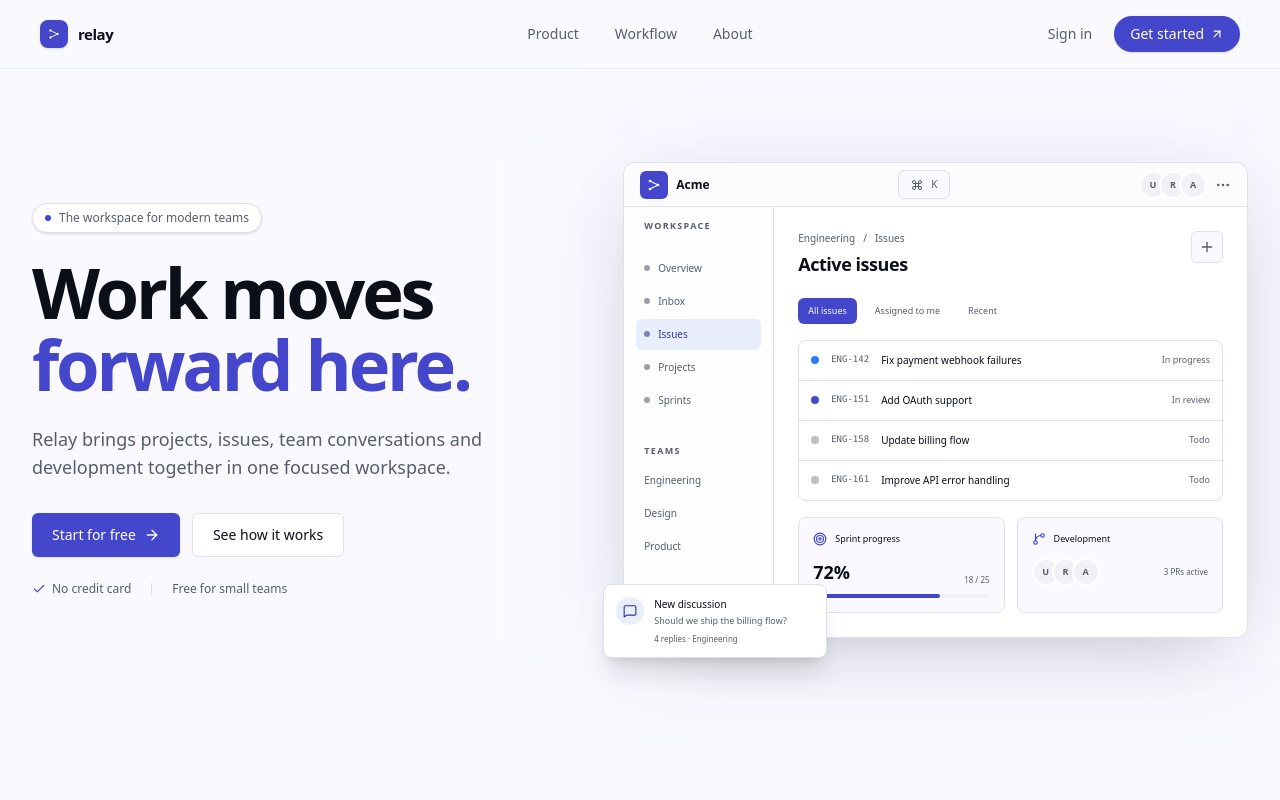
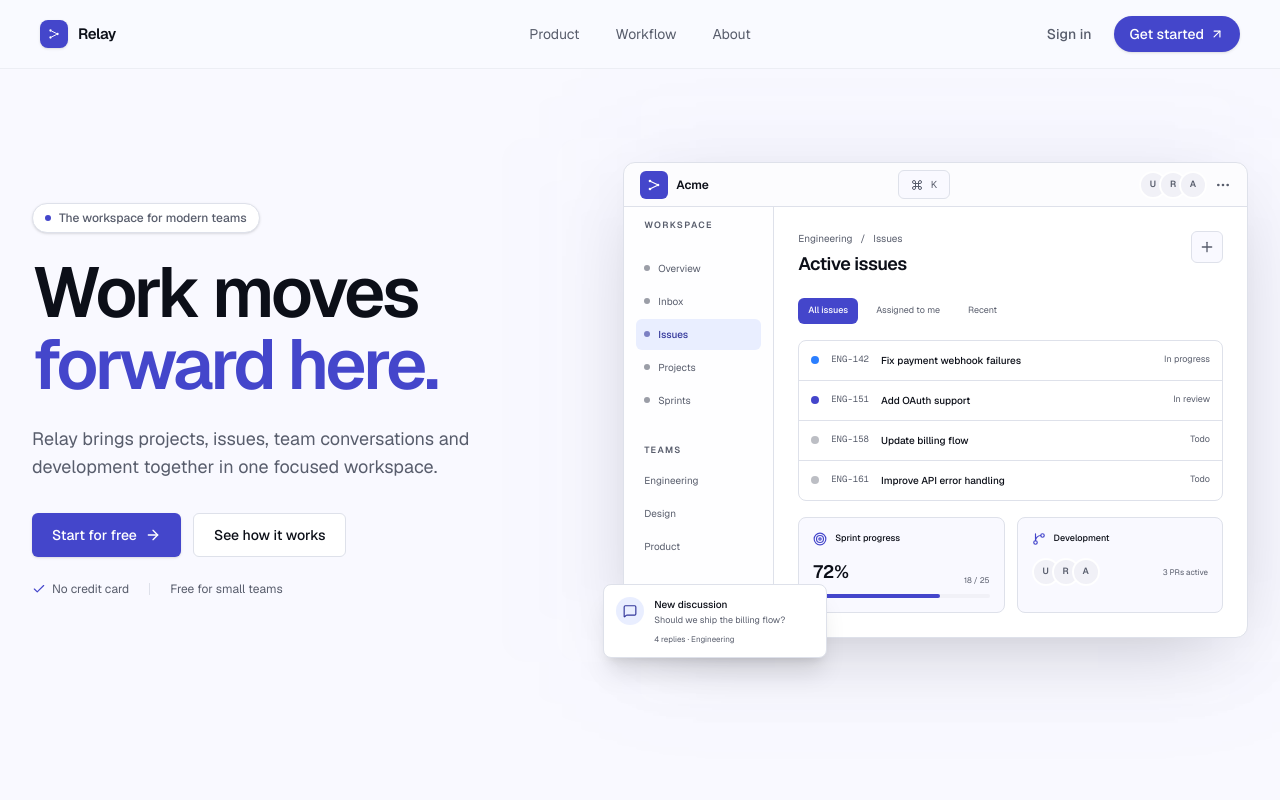
Before and after one commit to UdayVara/relay-fe, a Next.js app: page / in a window 1280 px wide. Shown: the top 800 px of the page. Built offline with nearby package versions, Linux system fonts and the light colour scheme.

Commit message:
FEAT | Font and theme udpates

```diff
--- a/src/app/(Home)/_components/Footer.tsx
+++ b/src/app/(Home)/_components/Footer.tsx
@@ -88,7 +88,7 @@ export function Footer() {
               <RelayMark />
 
               <span className="text-base font-semibold tracking-[-0.025em]">
-                relay
+                Relay
               </span>
             </Link>
 
--- a/src/app/(Home)/_components/Navbar.tsx
+++ b/src/app/(Home)/_components/Navbar.tsx
@@ -32,7 +32,7 @@ function RelayLogo() {
       </div>
 
       <span className="text-[15px] font-semibold tracking-[-0.03em]">
-        relay
+        Relay
       </span>
     </div>
   );
--- a/src/app/globals.css
+++ b/src/app/globals.css
@@ -3,128 +3,214 @@
 
 @custom-variant dark (&:is(.dark *));
 
+/* =========================================================
+   RELAY — GLOBAL THEME
+   ========================================================= */
+
 :root {
   /* ─────────────────────────────────────────
-     RELAY LIGHT THEME
+     Base
      ───────────────────────────────────────── */
 
-  /* Base */
   --background: oklch(98.5% 0.008 285);
   --foreground: oklch(17% 0.02 270);
 
-  /* Surfaces */
+  /* ─────────────────────────────────────────
+     Surfaces
+     ───────────────────────────────────────── */
+
   --card: oklch(100% 0 0);
   --card-foreground: oklch(17% 0.02 270);
 
   --popover: oklch(100% 0 0);
   --popover-foreground: oklch(17% 0.02 270);
 
-  /* Brand */
+  /* ─────────────────────────────────────────
+     Brand — Relay Violet
+     ───────────────────────────────────────── */
+
   --primary: oklch(48% 0.20 275);
   --primary-foreground: oklch(100% 0 0);
 
-  /* Secondary */
+  /* ─────────────────────────────────────────
+     Secondary
+     ───────────────────────────────────────── */
+
   --secondary: oklch(96% 0.008 285);
   --secondary-foreground: oklch(25% 0.02 270);
 
-  /* Muted */
+  /* ─────────────────────────────────────────
+     Muted
+     ───────────────────────────────────────── */
+
   --muted: oklch(96% 0.008 285);
   --muted-foreground: oklch(48% 0.025 270);
 
-  /* Accent */
+  /* ─────────────────────────────────────────
+     Accent
+     ───────────────────────────────────────── */
+
   --accent: oklch(95% 0.025 275);
   --accent-foreground: oklch(40% 0.16 275);
 
-  /* Destructive */
+  /* ─────────────────────────────────────────
+     Destructive
+     ───────────────────────────────────────── */
+
   --destructive: oklch(57% 0.22 25);
 
-  /* Borders / inputs */
+  /* ─────────────────────────────────────────
+     Borders / Inputs
+     ───────────────────────────────────────── */
+
   --border: oklch(91% 0.012 270);
   --input: oklch(91% 0.012 270);
   --ring: oklch(48% 0.20 275);
 
-  /* Charts */
+  /* ─────────────────────────────────────────
+     Charts
+     ───────────────────────────────────────── */
+
   --chart-1: oklch(48% 0.20 275);
   --chart-2: oklch(60% 0.15 160);
   --chart-3: oklch(65% 0.17 70);
   --chart-4: oklch(60% 0.18 315);
   --chart-5: oklch(60% 0.20 25);
 
-  /* Sidebar */
+  /* ─────────────────────────────────────────
+     Sidebar
+     ───────────────────────────────────────── */
+
   --sidebar: oklch(97.5% 0.008 285);
   --sidebar-foreground: oklch(25% 0.02 270);
+
   --sidebar-primary: oklch(48% 0.20 275);
   --sidebar-primary-foreground: oklch(100% 0 0);
+
   --sidebar-accent: oklch(94.5% 0.025 275);
   --sidebar-accent-foreground: oklch(40% 0.16 275);
+
   --sidebar-border: oklch(91% 0.012 270);
   --sidebar-ring: oklch(48% 0.20 275);
 
-  /* Radius */
+  /* ─────────────────────────────────────────
+     Radius
+     ───────────────────────────────────────── */
+
   --radius: 0.5rem;
 }
 
+
+/* =========================================================
+   DARK MODE
+   ========================================================= */
+
 .dark {
   /* ─────────────────────────────────────────
-     RELAY DARK THEME
+     Base
      ───────────────────────────────────────── */
 
-  /* Base */
   --background: oklch(12% 0.015 270);
   --foreground: oklch(96% 0.008 285);
 
-  /* Surfaces */
+  /* ─────────────────────────────────────────
+     Surfaces
+     ───────────────────────────────────────── */
+
   --card: oklch(15% 0.018 270);
   --card-foreground: oklch(96% 0.008 285);
 
   --popover: oklch(15% 0.018 270);
   --popover-foreground: oklch(96% 0.008 285);
 
-  /* Brand */
+  /* ─────────────────────────────────────────
+     Brand
+     ───────────────────────────────────────── */
+
   --primary: oklch(58% 0.20 275);
   --primary-foreground: oklch(100% 0 0);
 
-  /* Secondary */
+  /* ─────────────────────────────────────────
+     Secondary
+     ───────────────────────────────────────── */
+
   --secondary: oklch(19% 0.018 270);
   --secondary-foreground: oklch(91% 0.01 285);
 
-  /* Muted */
+  /* ─────────────────────────────────────────
+     Muted
+     ───────────────────────────────────────── */
+
   --muted: oklch(19% 0.018 270);
   --muted-foreground: oklch(66% 0.025 270);
 
-  /* Accent */
+  /* ─────────────────────────────────────────
+     Accent
+     ───────────────────────────────────────── */
+
   --accent: oklch(23% 0.06 275);
   --accent-foreground: oklch(82% 0.12 275);
 
-  /* Destructive */
+  /* ─────────────────────────────────────────
+     Destructive
+     ───────────────────────────────────────── */
+
   --destructive: oklch(62% 0.20 25);
 
-  /* Borders / inputs */
+  /* ─────────────────────────────────────────
+     Borders / Inputs
+     ───────────────────────────────────────── */
+
   --border: oklch(24% 0.018 270);
   --input: oklch(24% 0.018 270);
   --ring: oklch(58% 0.20 275);
 
-  /* Charts */
+  /* ─────────────────────────────────────────
+     Charts
+     ───────────────────────────────────────── */
+
   --chart-1: oklch(58% 0.20 275);
   --chart-2: oklch(65% 0.15 160);
   --chart-3: oklch(72% 0.17 70);
   --chart-4: oklch(65% 0.18 315);
   --chart-5: oklch(65% 0.20 25);
 
-  /* Sidebar */
+  /* ─────────────────────────────────────────
+     Sidebar
+     ───────────────────────────────────────── */
+
   --sidebar: oklch(10% 0.015 270);
   --sidebar-foreground: oklch(91% 0.01 285);
+
   --sidebar-primary: oklch(58% 0.20 275);
   --sidebar-primary-foreground: oklch(100% 0 0);
+
   --sidebar-accent: oklch(20% 0.045 275);
   --sidebar-accent-foreground: oklch(82% 0.12 275);
+
   --sidebar-border: oklch(23% 0.018 270);
   --sidebar-ring: oklch(58% 0.20 275);
 
   --radius: 0.5rem;
 }
 
+
+/* =========================================================
+   TAILWIND THEME
+   ========================================================= */
+
 @theme inline {
+  /* ─────────────────────────────────────────
+     Fonts
+     ───────────────────────────────────────── */
+
+  --font-sans: var(--font-geist-sans);
+  --font-mono: var(--font-geist-mono);
+
+  /* ─────────────────────────────────────────
+     Colors
+     ───────────────────────────────────────── */
+
   --color-background: var(--background);
   --color-foreground: var(--foreground);
 
@@ -167,18 +253,87 @@
   --color-sidebar-border: var(--sidebar-border);
   --color-sidebar-ring: var(--sidebar-ring);
 
+  /* ─────────────────────────────────────────
+     Radius
+     ───────────────────────────────────────── */
+
   --radius-sm: calc(var(--radius) - 4px);
   --radius-md: calc(var(--radius) - 2px);
   --radius-lg: var(--radius);
   --radius-xl: calc(var(--radius) + 4px);
 }
 
+
+/* =========================================================
+   BASE
+   ========================================================= */
+
 @layer base {
   * {
     @apply border-border outline-ring/50;
   }
 
+  html {
+    @apply scroll-smooth;
+  }
+
   body {
-    @apply bg-background text-foreground;
+    @apply min-h-screen bg-background text-foreground font-sans antialiased;
+  }
+
+  button,
+  a {
+    -webkit-tap-highlight-color: transparent;
+  }
+
+  ::selection {
+    background: var(--accent);
+    color: var(--accent-foreground);
   }
 }
+
+
+/* =========================================================
+   TYPOGRAPHY
+   ========================================================= */
+
+@layer base {
+  h1,
+  h2,
+  h3,
+  h4,
+  h5,
+  h6 {
+    font-family: var(--font-geist-sans);
+    letter-spacing: -0.025em;
+  }
+
+  h1 {
+    font-weight: 600;
+  }
+
+  h2,
+  h3 {
+    font-weight: 600;
+  }
+
+  p {
+    text-wrap: pretty;
+  }
+}
+
+
+/* =========================================================
+   REDUCED MOTION
+   ========================================================= */
+
+@media (prefers-reduced-motion: reduce) {
+  *,
+  *::before,
+  *::after {
+    scroll-behavior: auto !important;
+    transition-duration: 0.01ms !important;
+    animation-duration: 0.01ms !important;
+    animation-iteration-count: 1 !important;
+  }
+}
--- a/src/app/layout.tsx
+++ b/src/app/layout.tsx
@@ -5,25 +5,37 @@ import "./globals.css";
 const geistSans = Geist({
   variable: "--font-geist-sans",
   subsets: ["latin"],
+  display: "swap",
 });
 
 const geistMono = Geist_Mono({
   variable: "--font-geist-mono",
   subsets: ["latin"],
+  display: "swap",
 });
 
 export const metadata: Metadata = {
-  title: "Create Next App",
-  description: "Generated by create next app",
+  title: {
+    default: "Relay — Move work forward",
+    template: "%s — Relay",
+  },
+  description:
+    "Relay brings projects, issues, conversations and development together in one focused workspace.",
 };
 
-export default function RootLayout({ children }: LayoutProps<"/">) {
+export default function RootLayout({
+  children,
+}: Readonly<{
+  children: React.ReactNode;
+}>) {
   return (
     <html
       lang="en"
-      className={`${geistSans.variable} ${geistMono.variable} h-full antialiased`}
+      className={`${geistSans.variable} ${geistMono.variable} antialiased`}
     >
-      <body className="min-h-full flex flex-col">{children}</body>
+      <body className="min-h-screen bg-background font-sans text-foreground">
+        {children}
+      </body>
     </html>
   );
 }
```
